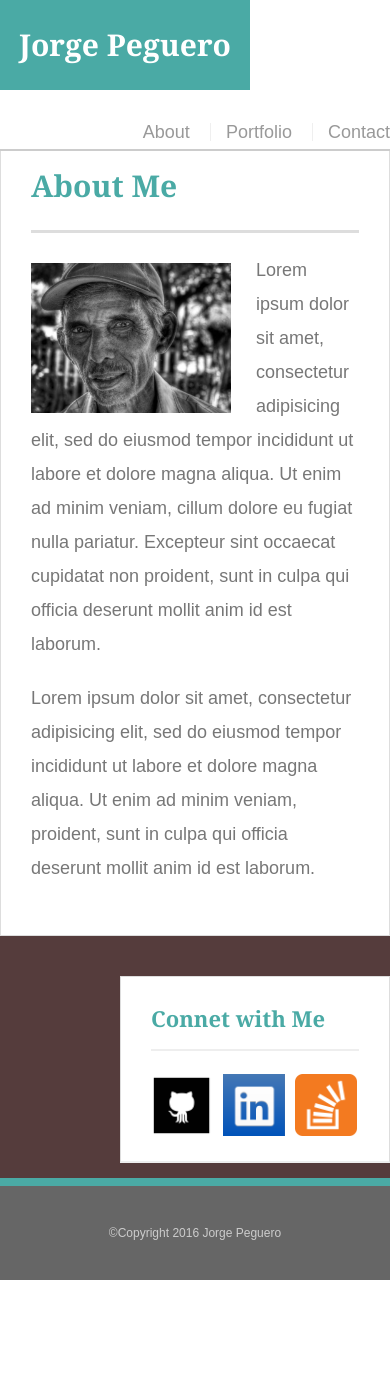
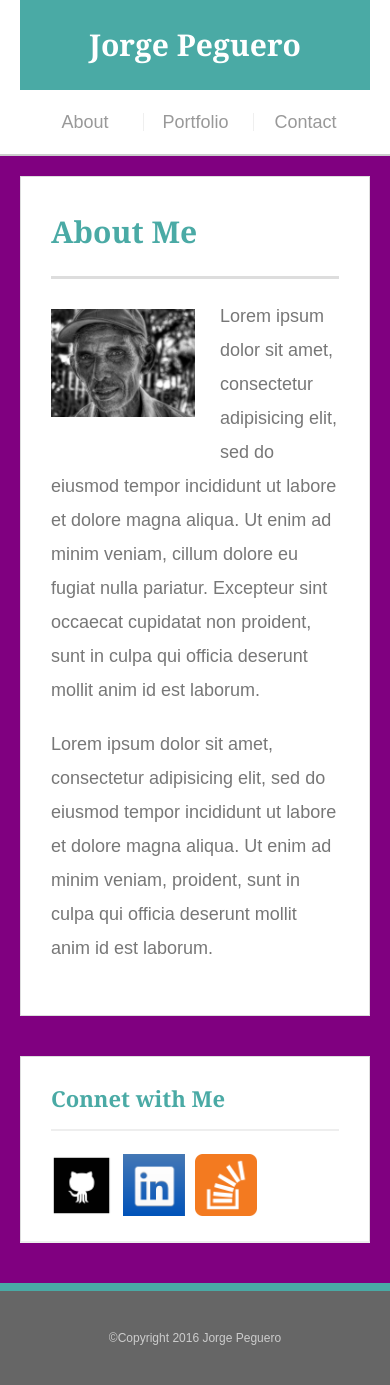
Before and after one commit to JorgeTheCreator/Portfolio, a PHP site: page / in a window 390 px wide. Before the commit the page ends 1280 px from the top, so only its background shows below. Run offline with PHP 8.4, Linux system fonts and the light colour scheme.

Commit message:
make it mobile responsive

```diff
--- a/css/style.css
+++ b/css/style.css
@@ -235,3 +235,89 @@ padding:10px 30px;
 cursor: pointer;
 
 }
+/*-------------------------------------------@media-----------------------*/
+
+/*-----------------------------------------max-width:980px--------------------------*/
+
+
+@media only screen and (max-width:980px){
+	.container{
+		padding: 0 20px;
+		max-width: 768px;
+	}
+	#main-container{
+		padding-top: 130px;
+	}
+	.main-section{
+		max-width:420px;
+	}
+	.work{
+		width:100%;
+	}
+	.auth-image{
+		width:100%;
+		margin-bottom:20px;
+	}
+	body{
+		background-color:green;
+		}
+
+}
+/*-------------------------------------------max-width:768px--------------------------*/
+
+@media only screen and (max-width:768px) {
+		.main-section, .sidebar {
+			max-width:100%;
+		}
+		#main-container{
+			overflow: auto;
+		}
+		body{
+		background-color:purple;
+		}
+		.sidebar{
+			margin-bottom: 40px;
+		}
+		.work{
+			width:47%;
+			margin-bottom:10px;
+		}
+		.work:nth-child(even){
+			margin-right:0;
+		}
+		.work:nth-child(odd){
+			float:right;
+		}
+		.auth-image{
+			width:50%;
+		}
+
+	}
+/*-------------------------------------------max-width:640px--------------------------*/
+
+@media only screen and (max-width:640px){
+	#masterhead{
+		position:static;
+		margin-bottom:20px;
+		}
+	header.container{
+		padding: 0;
+	}
+	#main-container{
+		padding-top:0;
+	}
+	#logo,.work{
+		width: 100%;
+	}
+	nav{
+		text-align:center;
+		width:100%;
+		margin:15px 0;
+	}
+	nav a{
+		width:30%;
+		padding-left:0;
+		margin-left:0;
+	}
+
+}
```
